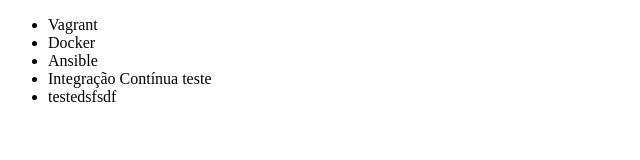
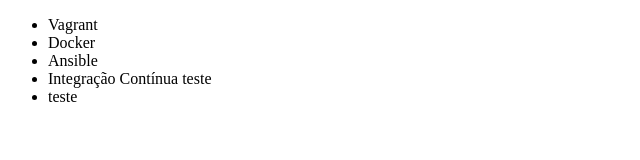
Before and after one commit to Tiago0Br/alura-git, a plain HTML site: page index.html in a window 1280 px wide. Shown: the full height of the page, 0-640 px from the left. Drawn offline with Linux system fonts and the light colour scheme.

Commit message:
Revert "teste revert"
This reverts commit 032f6e0b02ca3dee047bdc2c70e9d8878faa0202.

```diff
--- a/index.html
+++ b/index.html
@@ -10,7 +10,7 @@
         <li>Docker</li>
         <li>Ansible</li>
         <li>Integração Contínua teste</li>
-        <li>testedsfsdf</li>
+        <li>teste</li>
     </ul>
 </body>
 </html>
```
